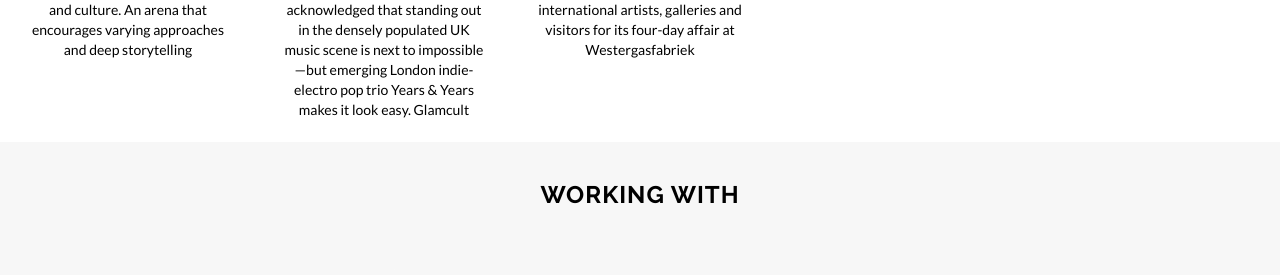
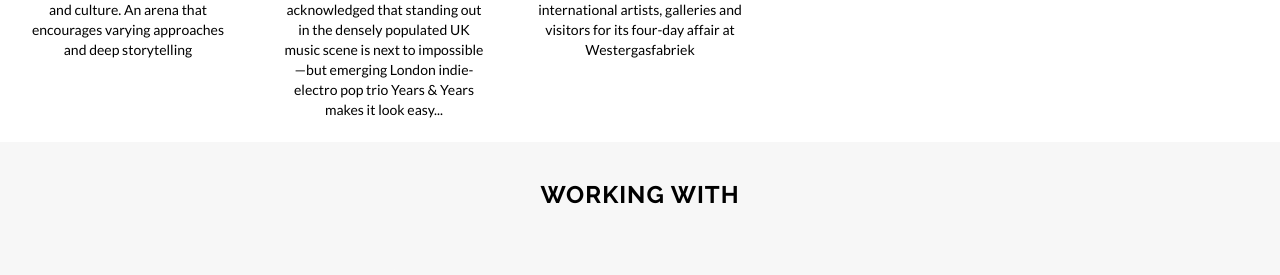
Before and after one commit to emilygv/emilyvernon.com, a Jekyll site: the page built from index.html, in a window 1280 px wide and 900 px high, scrolled down 1030 px. Shown: the part 310-585 px from the top of the window. Built offline with Jekyll 4.4.1, drawn with Linux system fonts in a browser that asks for light colours; nearby versions of some CDN libraries; some of the changed text lies outside the part shown.

Commit message:
Update years-and-years.md

```diff
--- a/_projects/journalism/years-and-years.md
+++ b/_projects/journalism/years-and-years.md
@@ -7,7 +7,7 @@
 category: Journalism
 tags: "Music"
 client: GLAMCULT
-description: It is a truth universally acknowledged that standing out in the densely populated UK music scene is next to impossible—but emerging London indie-electro pop trio Years & Years makes it look easy. Glamcult caught up with frontman...
+description: It is a truth universally acknowledged that standing out in the densely populated UK music scene is next to impossible—but emerging London indie-electro pop trio Years & Years makes it look easy...
 ---
 It is a truth universally acknowledged that standing out in the densely populated UK music scene is next to impossible—but emerging London indie-electro pop trio Years & Years makes it look easy. Glamcult caught up with frontman Olly Alexander, bassist Mikey Goldsworthy and synth player Emre Turkmen to talk about the band’s natural progression, their chill group dynamic and versatile music projects.
 
```
